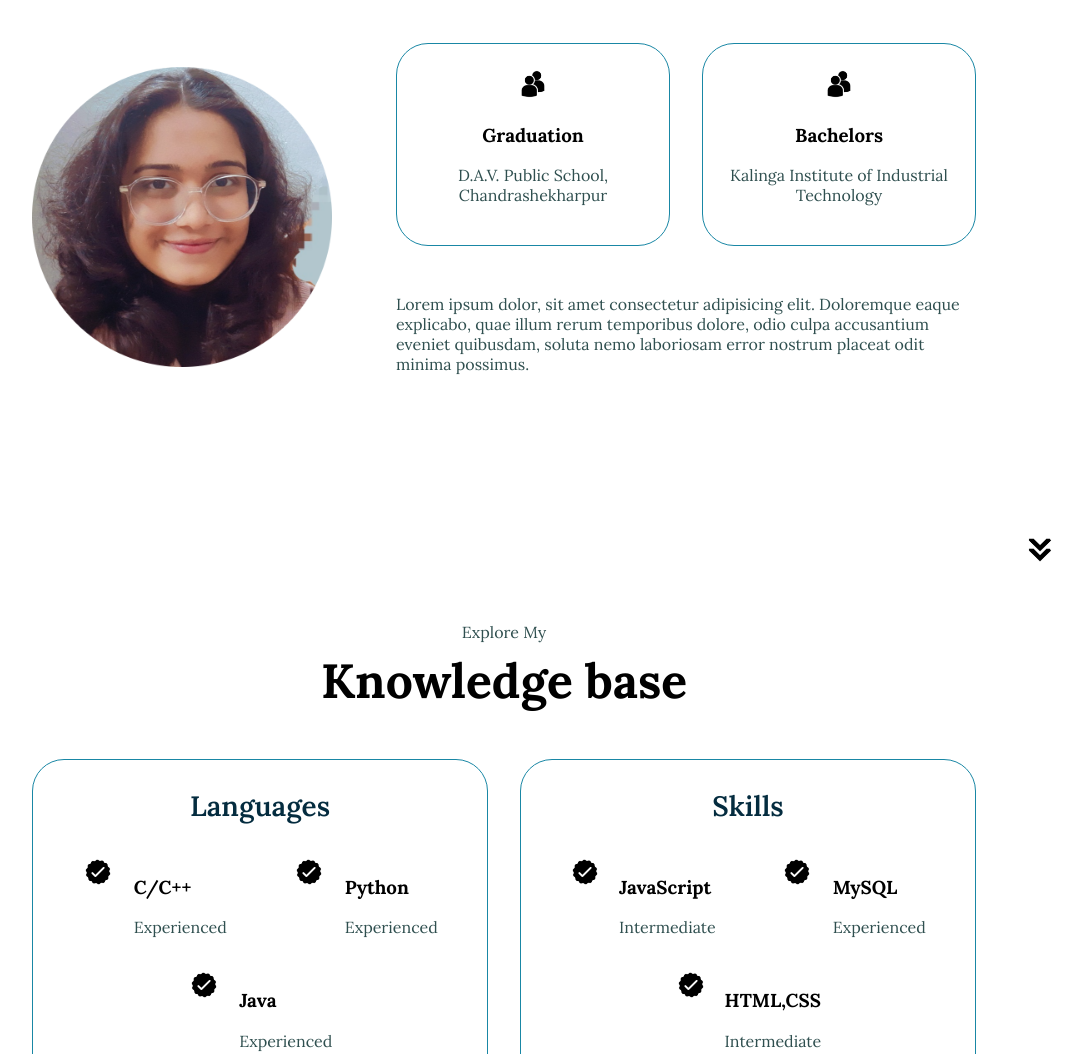
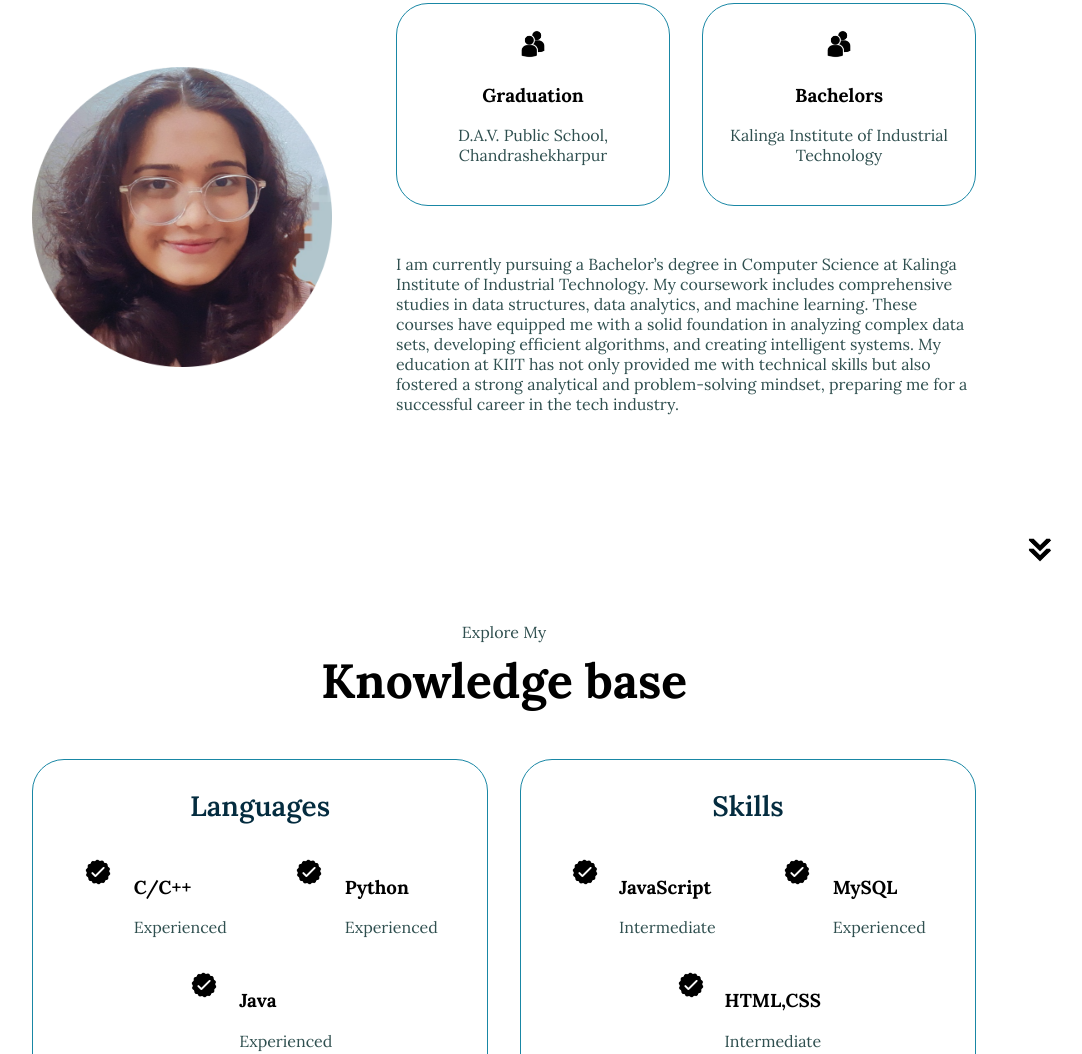
Before and after one commit to ClumpForty02/ClumpForty.github.io, a plain HTML site: page index.html in a window 1280 px wide. Shown: the part 1098-2152 px from the top of the page, without its empty margins (136-1218 px from the left). Drawn offline with Linux system fonts and the light colour scheme.

Commit message:
Update index.html

```diff
--- a/index.html
+++ b/index.html
@@ -100,7 +100,7 @@
                 </div>
                 <div class="text-container">
                     <p>
-                        Lorem ipsum dolor, sit amet consectetur adipisicing elit. Doloremque eaque explicabo, quae illum rerum temporibus dolore, odio culpa accusantium eveniet quibusdam, soluta nemo laboriosam error nostrum placeat odit minima possimus.
+                        I am currently pursuing a Bachelor’s degree in Computer Science at Kalinga Institute of Industrial Technology. My coursework includes comprehensive studies in data structures, data analytics, and machine learning. These courses have equipped me with a solid foundation in analyzing complex data sets, developing efficient algorithms, and creating intelligent systems. My education at KIIT has not only provided me with technical skills but also fostered a strong analytical and problem-solving mindset, preparing me for a successful career in the tech industry.
                     </p>
                 </div>
             </div>
```
